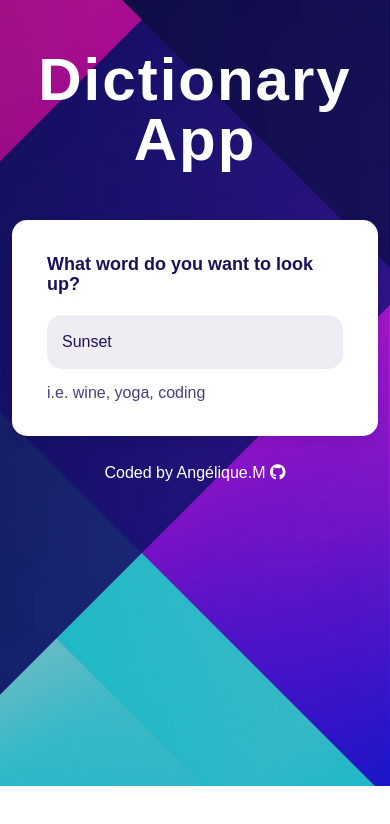
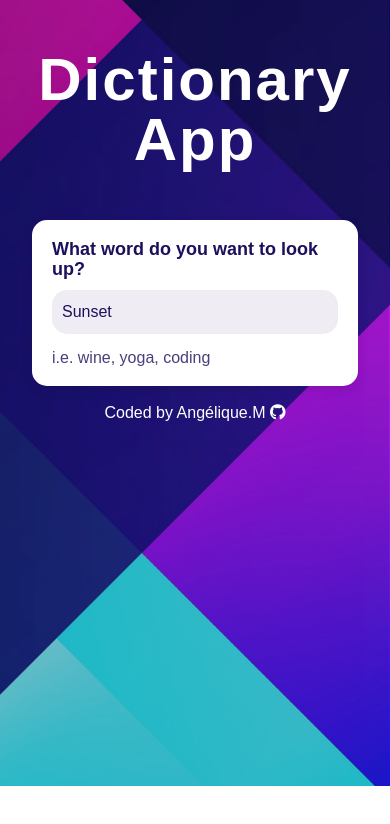
Before and after one commit to angemas2/dictionary-project, a React (Create React App) app: page / in a window 390 px wide. Shown: the top 824 px of the page. Built offline with nearby package versions, Linux system fonts and the light colour scheme; no server answers.

Commit message:
responsive improvements

```diff
--- a/src/Dictionary.css
+++ b/src/Dictionary.css
@@ -85,5 +85,13 @@ section {
     }
     .Dictionary h2{
         font-size: 18px;
+        margin-bottom: 10px;
+    }
+    section{
+        padding: 20px;
+        margin: 15px 20px;
+    }
+    .Search-bar{
+        padding: 10px;
     }
 }
--- a/src/Meaning.css
+++ b/src/Meaning.css
@@ -20,7 +20,10 @@
        font-size: 25px;
    }
 
+
    .Meaning .def,.example{
        font-size: 14px;
+
+
    }
 }
--- a/src/Photos.css
+++ b/src/Photos.css
@@ -7,3 +7,10 @@
 .Photos img:hover{
      transform: scale(1.5);
 }
+
+@media (max-width:700px){
+   .Photos img{
+       margin: 0px 0px 15px 0px;
+
+   }
+}
```
